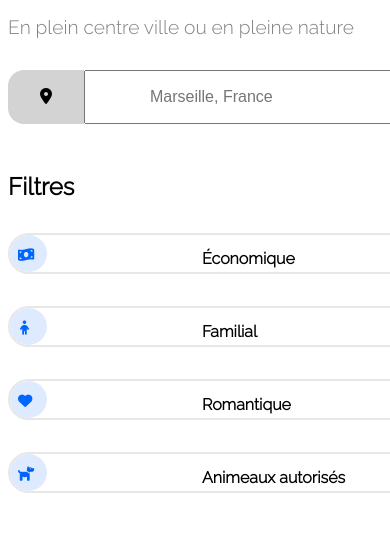
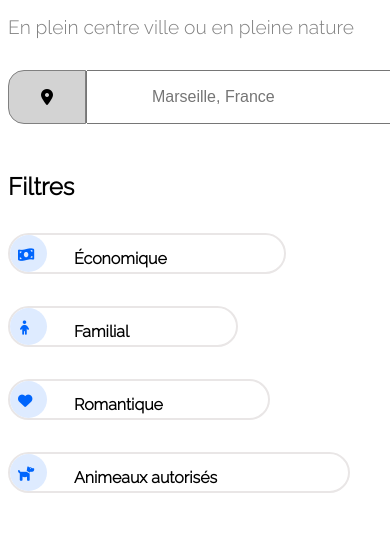
Before and after one commit to Av-code80/Hotel-Reservation-Project_P2_08102020, a plain HTML site: page index.html in a window 390 px wide. Shown: the part 298-844 px from the top of the page. Drawn offline with Linux system fonts and the light colour scheme.

Commit message:
the lastVersion

```diff
--- a/css/style.css
+++ b/css/style.css
@@ -113,17 +113,19 @@ h1+p
 
 .left
 {
-    background: lightgray;
+    background: #d3d3d3;
     padding: 1rem 1rem 0rem 1rem;
     margin: 0;
     border-top-left-radius: 1em;
     border-bottom-left-radius: 1em;
+    border: .1rem solid #808080 ;
 }
 
 .left .fas
 {
     padding: .1rem 1rem 0rem 1rem
 }
+
 
 
 .search
@@ -175,6 +177,8 @@ h1+p
     cursor: pointer;
     border-color: #0065FC;
     color: #0065FC;
+    background-color: #87cefa;
+
 }
 
 
@@ -667,12 +671,9 @@ article h2
     color: #000000;
 }
 
-
 footer :hover
 {
-    color: #0065FC;
-
-
+ color: #0065fc
 }
 
 
@@ -866,7 +867,7 @@ display:none;
     font-weight: bold;
     margin-top: 0rem;
     visibility: visible;
-    width: 30rem;
+    width: 100%;
   }
 
   .container-aa > div:hover
@@ -874,6 +875,7 @@ display:none;
       cursor: pointer;
       border-color: #0065FC;
       color: #0065FC;
+
   }
 
 
@@ -908,7 +910,7 @@ display:none;
 
   .container-aa h2
   {
-    padding-left: 12rem;
+    padding-left: 4rem;
     position: absolute;
     font-size: 1rem;
   }
@@ -917,7 +919,7 @@ display:none;
   .economique
   {
     border: 2px solid rgb(233, 230, 230);
-    margin: 1rem 0rem 1rem 0rem;
+    margin: 1rem 6rem 1rem 0rem;
     border-radius: 5em;
     position: relative;
   }
@@ -928,7 +930,7 @@ display:none;
   .familial
   {
     border: 2px solid rgb(233, 230, 230);
-    margin: 1rem 0rem 1rem 0rem;
+    margin: 1rem 9rem 1rem 0rem;
     padding-right: 1rem;
     border-radius: 5em;
     position: relative;
@@ -940,7 +942,7 @@ display:none;
   .romantique
   {
     border: 2px solid rgb(233, 230, 230);
-    margin: 1rem 0rem 1rem 0rem;
+    margin: 1rem 7rem 1rem 0rem;
     padding-right: 1rem;
     border-radius: 5em;
     position: relative;
@@ -952,12 +954,11 @@ display:none;
   .animeaux_autorises
   {
     border: 2px solid rgb(233, 230, 230);
-    margin: 1rem 0rem 1rem 0rem;
+    margin: 1rem 2rem 1rem 0rem;
     padding-right: 1rem;
     border-radius: 5em;
     position: relative;
   }
-
 
 
 /*--cercle d'info--*/
@@ -1262,9 +1263,7 @@ article h2
     width: 35rem;
 }
 
-footer :hover{
-    color: #0065FC;
-}
+
 
 }
 
--- a/index.html
+++ b/index.html
@@ -20,7 +20,7 @@
 <!--logo-->
 
         <div class="logo">
-          <a href="#"title="Retour à la page d'accueil"><img src="images/Reservia.svg" alt="logo"/></a>
+          <a href="#index.html" title="Retour à la page d'accueil"><img src="images/Reservia.svg" alt="logo"/></a>
         </div>
 
 <!--top-border-navbar-->
@@ -100,7 +100,7 @@
       <div class="hebergements">
       <div class="flex-container">
         <h2>Hébergements à Marseille</h2>
-      <div class="flex-auberge">
+     <div class="flex-auberge">
         <img class="img" src="images/ac.jpg" alt="Auberge" />
          <div class="text-boxe">
            <div class="tfirst">Auberge La cannebière</div>
```
